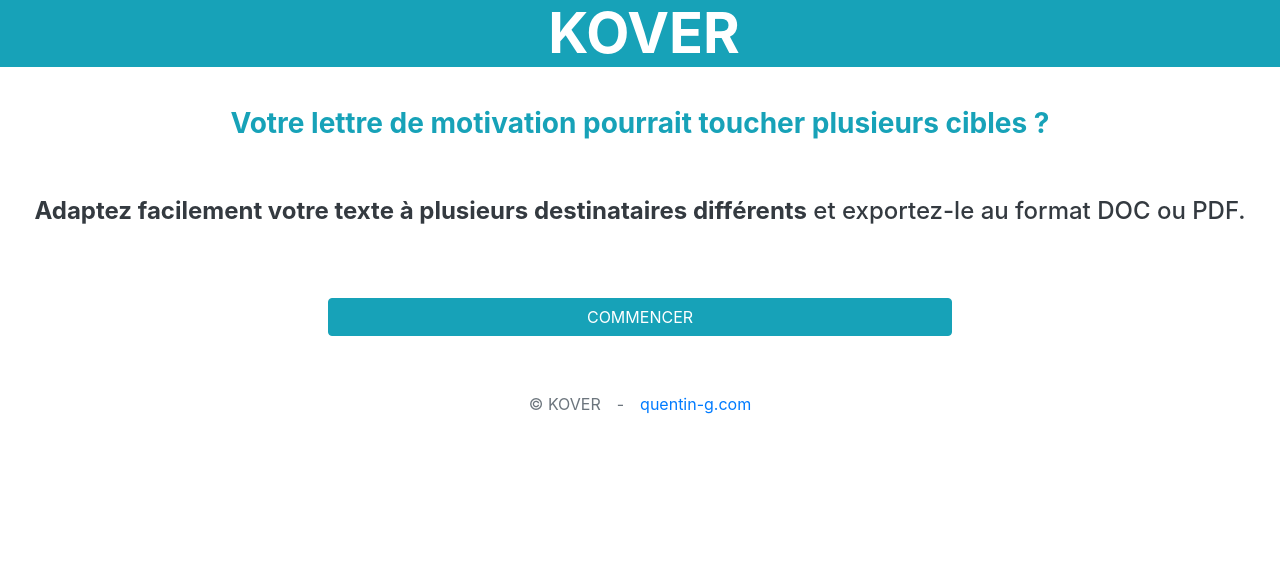
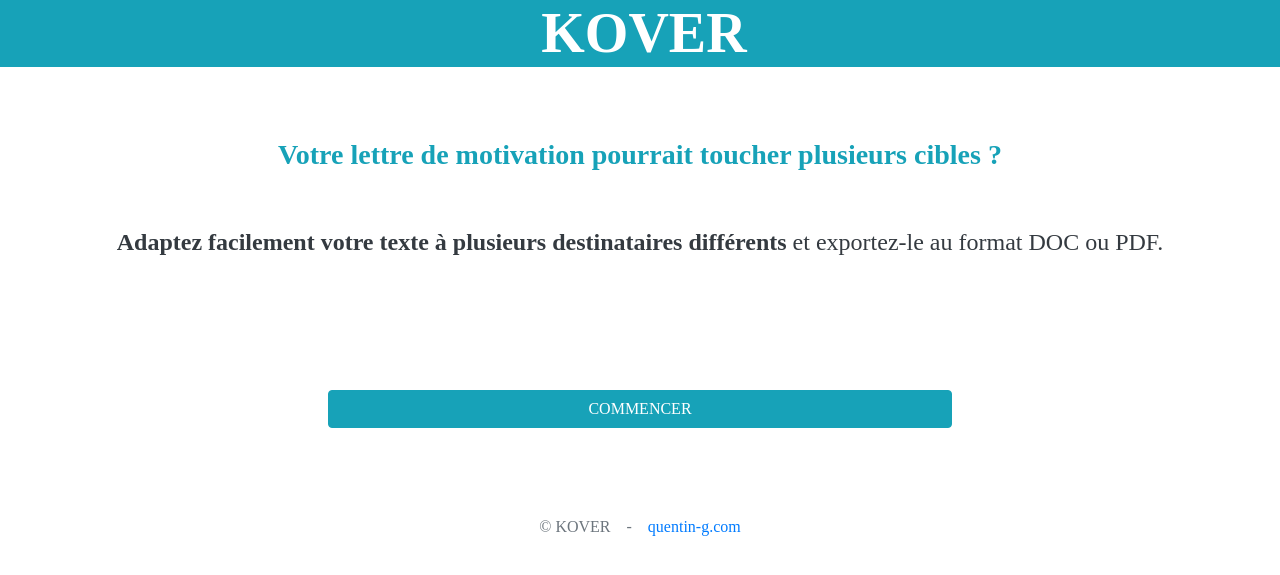
Before and after one commit to quentin-g-dev/kover1.0, a PHP site: page / in a window 1280 px wide. Shown: the top 575 px of the page. Run offline with PHP 8.4, Linux system fonts and the light colour scheme; some web fonts are replaced.

Commit message:
Update style.css

```diff
--- a/css/style.css
+++ b/css/style.css
@@ -1,6 +1,28 @@
+@font-face {
+    font-family: 'raleway';
+    src: url('../fonts/Raleway/Raleway-VariableFont_wght.ttf');
+}
+
+@font-face {
+    font-family: 'open-sans';
+    src: url('../fonts/Open_Sans/OpenSans-Regular.ttf');
+}
+
+body {
+    font-family: 'open-sans';
+}
+
+main {
+    min-height: 50vh;
+}
+
 a:hover,
 a:active {
     text-decoration: none;
+}
+
+div#userText {
+    height: 50vh;
 }
 
 .full-container {
```
